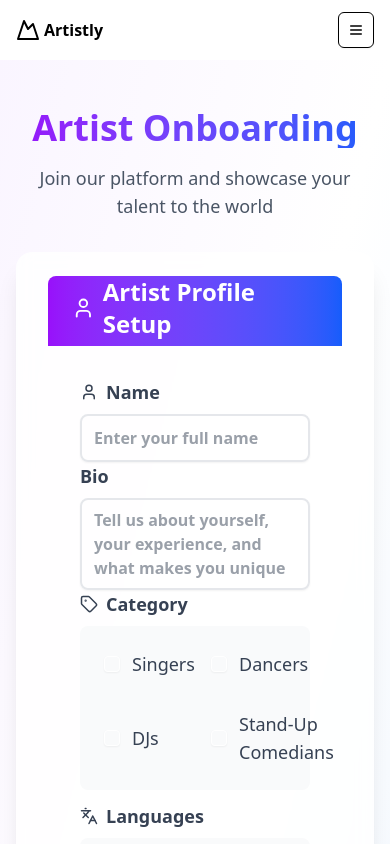
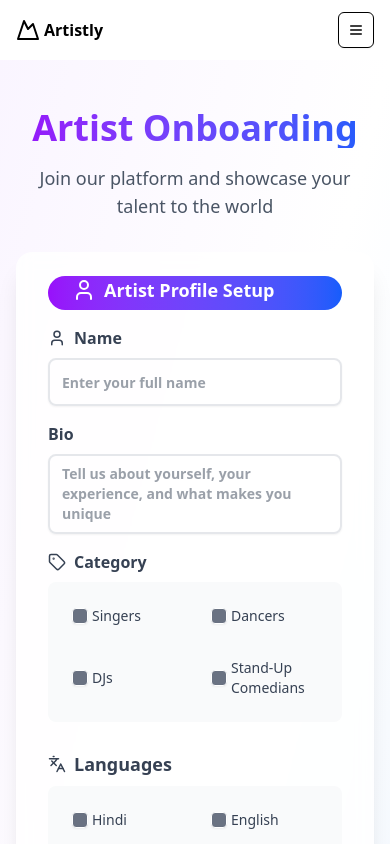
Before and after one commit to rajnikantwebdev/Artistly, a Next.js app: page /artist-onboarding in a window 390 px wide. Shown: the top 844 px of the page. Built offline with nearby package versions, Linux system fonts and the light colour scheme.

Commit message:
added responsiveness in Form

```diff
--- a/components/ArtistForm.jsx
+++ b/components/ArtistForm.jsx
@@ -82,7 +82,7 @@
 
   return (
     <div className="min-h-screen bg-gradient-to-br from-purple-50 via-white to-blue-50 py-12 px-4">
-      <div className="max-w-4xl mx-auto">
+      <div className=" w-full md:max-w-4xl mx-auto">
         {/* Header */}
         <div className="text-center mb-8">
           <h1 className="text-4xl md:text-5xl font-bold bg-gradient-to-r from-purple-600 to-blue-600 bg-clip-text text-transparent mb-4">
@@ -94,31 +94,29 @@
         </div>
 
         <Card className="bg-white/80 backdrop-blur-sm border-0 shadow-xl flex-col hover:scale-100">
-          <CardHeader className="bg-gradient-to-r from-purple-600 to-blue-600 text-white rounded-t-lg">
-            <CardTitle className="text-2xl font-semibold flex items-center gap-2">
+          <CardHeader className="mb-4 bg-gradient-to-r from-purple-600 to-blue-600 text-white rounded-full">
+            <CardTitle className="md:text-2xl text-lg font-semibold flex items-center gap-2">
               <User size={24} />
               Artist Profile Setup
             </CardTitle>
           </CardHeader>
 
-          <CardContent className="p-8">
+          <CardContent className="md:p-8 px-0 space-y-4">
             <Form {...form}>
-              <div className="space-y-8" />
-
               {/* Name */}
               <FormField
                 control={control}
                 name="name"
                 render={({ field }) => (
                   <FormItem>
-                      <FormLabel className="text-lg font-semibold text-gray-700 flex items-center gap-2">
+                    <FormLabel className="text-base font-semibold text-gray-700 flex items-center gap-2">
                       <User size={18} />
                       Name
                     </FormLabel>
                     <FormControl>
                       <Input
                         placeholder="Enter your full name"
-                          className="h-12 border-2 text-gray-700 border-gray-200 focus:border-purple-500 rounded-lg"
+                        className="h-12 text-sm md:text-base border-2 text-gray-700 border-gray-200 focus:border-purple-500 rounded-lg"
                         {...field}
                       />
                     </FormControl>
@@ -133,14 +131,14 @@
                 name="bio"
                 render={({ field }) => (
                   <FormItem>
-                      <FormLabel className="text-lg font-semibold text-gray-700">
+                    <FormLabel className="text-base md:text-lg font-semibold text-gray-700">
                       Bio
                     </FormLabel>
                     <FormControl>
                       <Textarea
                         placeholder="Tell us about yourself, your experience, and what makes you unique"
                         rows={4}
-                          className="border-2 text-gray-700 border-gray-200 focus:border-purple-500 rounded-lg resize-none"
+                        className="border-2 text-sm md:text-base text-gray-700 border-gray-200 focus:border-purple-500 rounded-lg resize-none"
                         {...field}
                       />
                     </FormControl>
@@ -151,13 +149,16 @@
 
               {/* Category */}
               <FormItem>
-                  <FormLabel className="text-lg font-semibold text-gray-700 flex items-center gap-2">
+                <FormLabel className="text-base font-semibold text-gray-700 flex items-center gap-2">
                   <Tag size={18} />
                   Category
                 </FormLabel>
                 <div className="grid grid-cols-2 md:grid-cols-3 gap-4 p-4 bg-gray-50 rounded-lg">
                   {categories.map((cat) => (
-                      <label key={cat} className="flex items-center space-x-3 cursor-pointer hover:bg-white p-2 rounded transition-colors">
+                    <label
+                      key={cat}
+                      className="flex items-center gap-1 md:gap-2 cursor-pointer hover:bg-white p-2 rounded transition-colors"
+                    >
                       <Checkbox
                         checked={watch("category")?.includes(cat)}
                         onCheckedChange={(checked) => {
@@ -169,9 +170,11 @@
                               : current.filter((c) => c !== cat)
                           );
                         }}
-                          className="data-[state=checked]:bg-purple-600 data-[state=checked]:border-purple-600"
+                        className="bg-gray-500 data-[state=checked]:bg-purple-600 data-[state=checked]:border-purple-600"
                       />
-                        <span className="font-medium text-gray-700">{cat}</span>
+                      <span className="font-medium text-sm md:text-base text-gray-700">
+                        {cat}
+                      </span>
                     </label>
                   ))}
                 </div>
@@ -188,7 +191,10 @@
                 </FormLabel>
                 <div className="grid grid-cols-2 md:grid-cols-3 gap-4 p-4 bg-gray-50 rounded-lg">
                   {languages.map((lang) => (
-                      <label key={lang} className="flex items-center space-x-3 cursor-pointer hover:bg-white p-2 rounded transition-colors">
+                    <label
+                      key={lang}
+                      className="flex items-center md:gap-2 gap-1 cursor-pointer hover:bg-white p-2 rounded transition-colors"
+                    >
                       <Checkbox
                         checked={watch("languages")?.includes(lang)}
                         onCheckedChange={(checked) => {
@@ -200,9 +206,11 @@
                               : current.filter((l) => l !== lang)
                           );
                         }}
-                          className="data-[state=checked]:bg-purple-600 data-[state=checked]:border-purple-600"
+                        className="bg-gray-500 data-[state=checked]:bg-purple-600 data-[state=checked]:border-purple-600"
                       />
-                        <span className="font-medium text-gray-700">{lang}</span>
+                      <span className="font-medium text-sm md:text-base text-gray-700">
+                        {lang}
+                      </span>
                     </label>
                   ))}
                 </div>
@@ -277,7 +285,9 @@
                       className="border-0 bg-transparent text-center file:mr-4 file:px-4 file:rounded-full file:border-0 file:text-sm file:font-semibold file:bg-purple-50 file:text-purple-700 hover:file:bg-purple-100"
                       {...register("image")}
                     />
-                      <p className="text-sm text-gray-500 mt-2">Upload a professional photo</p>
+                    <p className="text-sm text-gray-500 mt-2">
+                      Upload a professional photo
+                    </p>
                   </div>
                 </FormControl>
               </FormItem>
--- a/components/Filters.jsx
+++ b/components/Filters.jsx
@@ -53,7 +53,4 @@
     );
 }
 
-
-
-
 export default Filters
```
Lines whose indentation alone changed are shown as unchanged.
